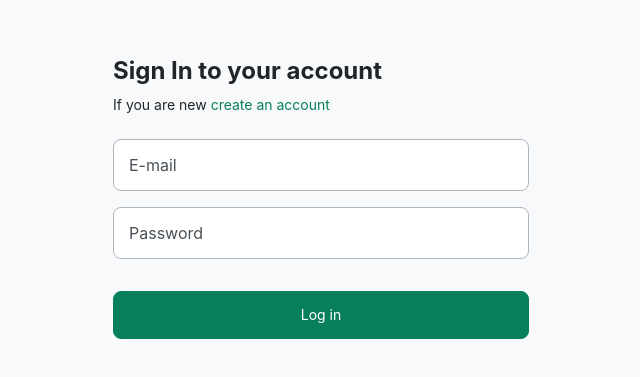
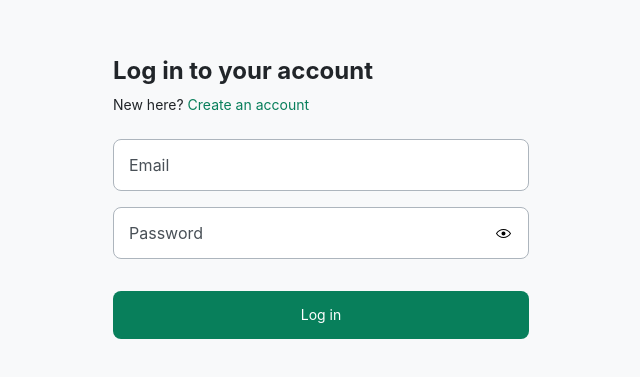
Before and after one commit to arlops22/cashtrack, a React (Vite) app in the folder frontend/: page /auth/sign-in in a window 1280 px wide. Shown: the part 115-492 px from the top of the page, without its empty margins (319-959 px from the left). Built offline with nearby package versions, Linux system fonts and the light colour scheme.

Commit message:
feat: add hide and show passoword in sign in page

```diff
--- a/frontend/src/view/components/atoms/Button/button.variants.ts
+++ b/frontend/src/view/components/atoms/Button/button.variants.ts
@@ -1,8 +1,7 @@
 import { cva, type VariantProps } from 'class-variance-authority';
 
 export const buttonVariants = cva(
-    // base: sempre aplicada
-    'relative align-middle flex items-center justify-center gap-3 focus:outline-none transition ease-in-out duration-300',
+    'relative align-middle flex items-center justify-center gap-3 cursor-pointer focus:outline-none transition ease-in-out duration-100',
     {
         variants: {
             color: {
@@ -52,7 +51,7 @@ export const buttonVariants = cva(
                 color: 'primary',
                 variant: 'contained',
                 disabled: false,
-                class: 'border bg-teal-900 text-white border-teal-900 hover:shadow-md hover:shadow-teal-900/40',
+                class: 'bg-teal-900 text-white hover:bg-teal-800',
             },
             {
                 color: 'secondary',
--- a/frontend/src/view/components/atoms/Input/input.variants.ts
+++ b/frontend/src/view/components/atoms/Input/input.variants.ts
@@ -62,12 +62,15 @@ export const supportTextVariants = cva('text-caption ml-2 mt-1', {
     defaultVariants: { invalid: false },
 });
 
-export const rightIconVariants = cva('absolute right-3 bottom-2 transition hover:opacity-70', {
-    variants: {
-        clickable: { true: 'cursor-pointer', false: 'cursor-default' },
+export const rightIconVariants = cva(
+    'w-7 h-7 flex items-center justify-center rounded-full bg-transparent absolute right-3 top-1/2 -translate-y-1/2 transition hover:bg-gray-100 duration-100',
+    {
+        variants: {
+            clickable: { true: 'cursor-pointer', false: 'cursor-default' },
+        },
+        defaultVariants: { clickable: false },
     },
-    defaultVariants: { clickable: false },
-});
+);
 
 export const wrapperClass = 'flex flex-col-reverse relative';
 export const leftIconClass = 'absolute left-3 bottom-3';
--- a/frontend/src/view/pages/auth/sign-in/index.tsx
+++ b/frontend/src/view/pages/auth/sign-in/index.tsx
@@ -4,6 +4,7 @@ import { Link } from 'react-router-dom';
 import Button from '../../../components/atoms/Button';
 import Input from '../../../components/atoms/Input';
 import Typography from '../../../components/atoms/Typography';
+import { EyeClosedIcon, EyeOpenIcon } from '@radix-ui/react-icons';
 
 export default function SignIn() {
     const [isPasswordVisible, setIsPasswordVisible] = useState(false);
@@ -12,18 +13,19 @@ export default function SignIn() {
         <form className="h-full w-full flex flex-col justify-between sm:justify-center sm:gap-8 sm:pb-[200px] sm:w-2/3 md:w-1/3">
             <div>
                 <Typography as="h1" variant="h5" className="mb-2">
-                    Sign In to your account
+                    Log in to your account
                 </Typography>
                 <Typography as="p" variant="body-md" className="mb-6">
-                    If you are new{' '}
+                    New here?{' '}
                     <Link className="link" to="/auth/sign-up">
-                        create an account
+                        Create an account
                     </Link>
                 </Typography>
-                <Input type="text" placeholder="E-mail" className="mb-4" />
+                <Input type="email" placeholder="Email" className="mb-4" />
                 <Input
                     type={isPasswordVisible ? 'text' : 'password'}
                     placeholder="Password"
+                    rightIconComponent={isPasswordVisible ? <EyeClosedIcon /> : <EyeOpenIcon />}
                     onRightIconClick={() => setIsPasswordVisible(oldState => !oldState)}
                 />
             </div>
--- a/frontend/src/view/pages/auth/sign-up/index.tsx
+++ b/frontend/src/view/pages/auth/sign-up/index.tsx
@@ -12,7 +12,7 @@ export default function SignUp() {
                     Create an account
                 </Typography>
                 <Typography as="p" variant="body-md" className="mb-6">
-                    Already has an account?{' '}
+                    Already have an account?{' '}
                     <Link className="link" to="/auth/sign-in">
                         Log in
                     </Link>
@@ -22,7 +22,7 @@ export default function SignUp() {
                 <Input type="text" placeholder="E-mail" className="mb-4" />
                 <Input type="text" placeholder="Password" />
             </div>
-            <Button type="submit">Create Account</Button>
+            <Button type="submit">Create account</Button>
         </form>
     );
 }
```
